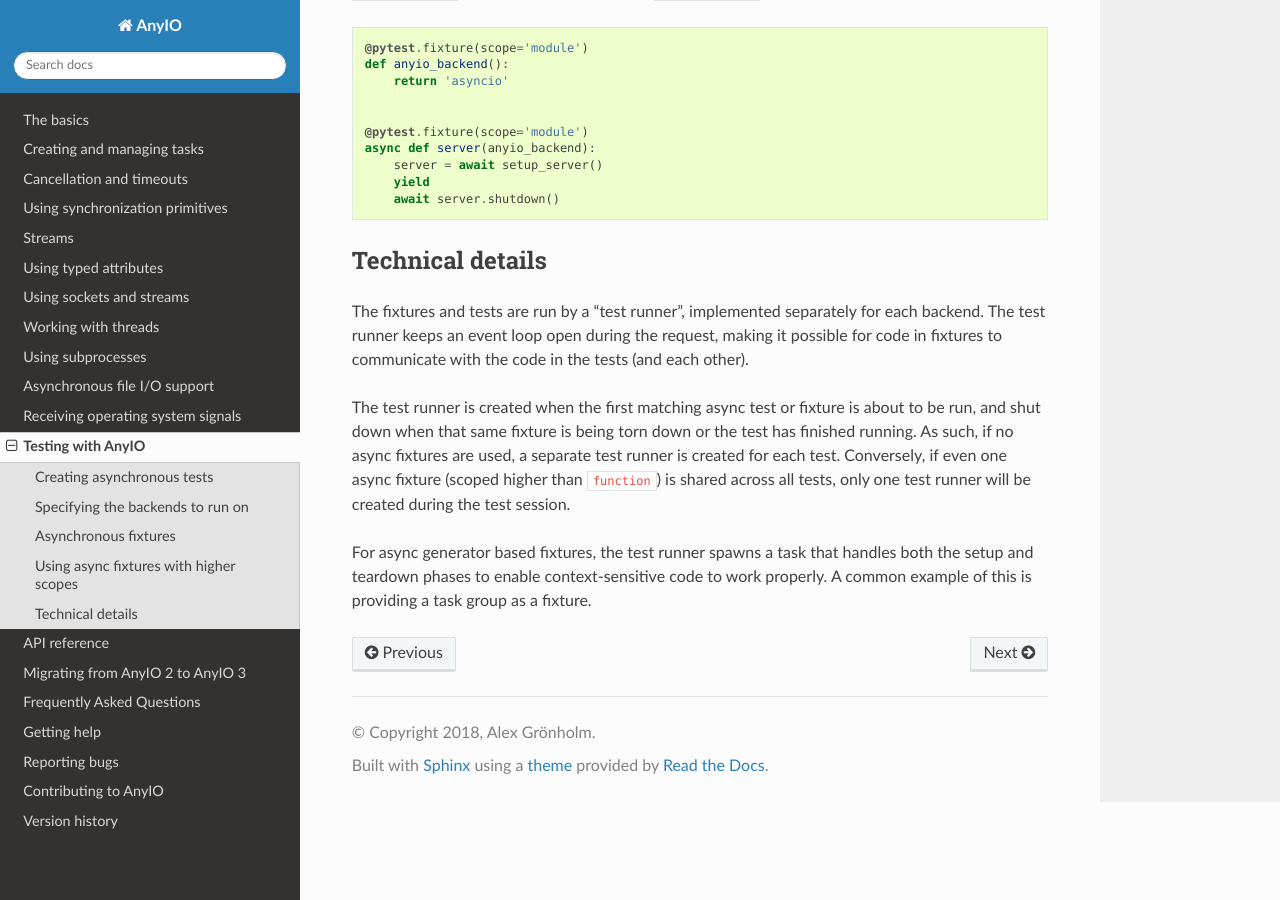
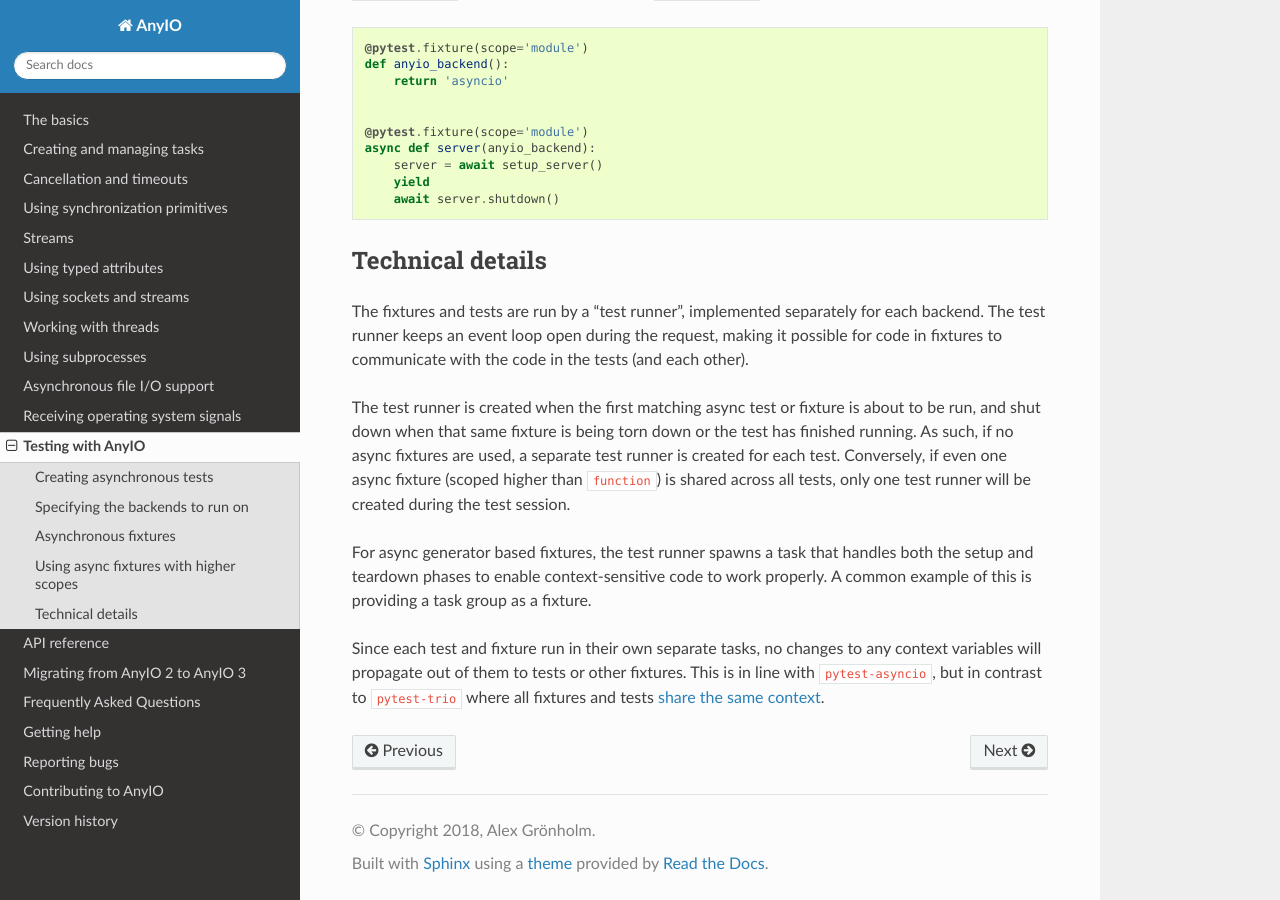
Before and after one commit to agronholm/anyio, a Sphinx documentation site: the page built from docs/testing.rst, in a window 1280 px wide and 900 px high, scrolled down 2803 px. Built offline with Sphinx 7.4.7 and the Read the Docs theme 2.0.0, drawn with Linux system fonts in a browser that asks for light colours; the version number could not be read and is left out.

Commit message:
Added a note about context propagation

```diff
--- a/docs/testing.rst
+++ b/docs/testing.rst
@@ -154,3 +154,10 @@ runner will be created during the test session.
 For async generator based fixtures, the test runner spawns a task that handles both the setup and
 teardown phases to enable context-sensitive code to work properly. A common example of this is
 providing a task group as a fixture.
+
+Since each test and fixture run in their own separate tasks, no changes to any context
+variables will propagate out of them to tests or other fixtures. This is in line with
+``pytest-asyncio``, but in contrast to ``pytest-trio`` where all fixtures and tests
+`share the same context`_.
+
+.. _share the same context: https://pytest-trio.readthedocs.io/en/stable/reference.html#handling-of-contextvars
```
